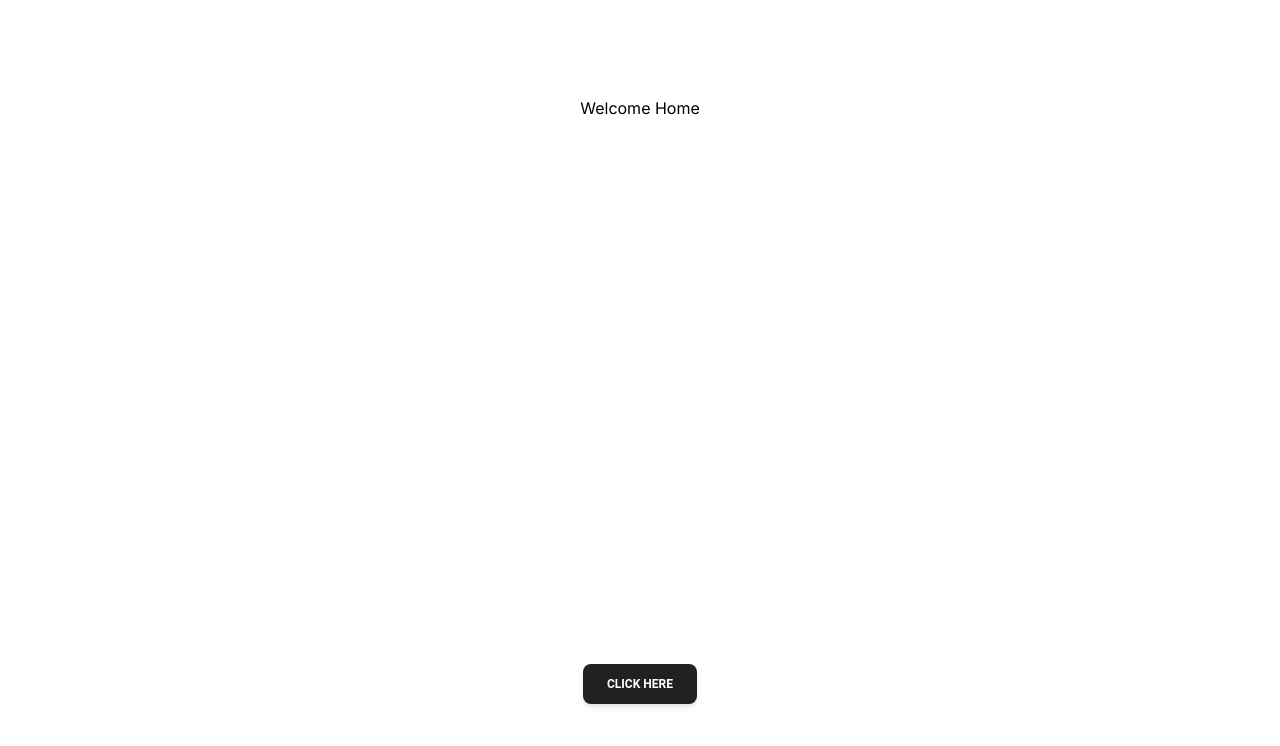
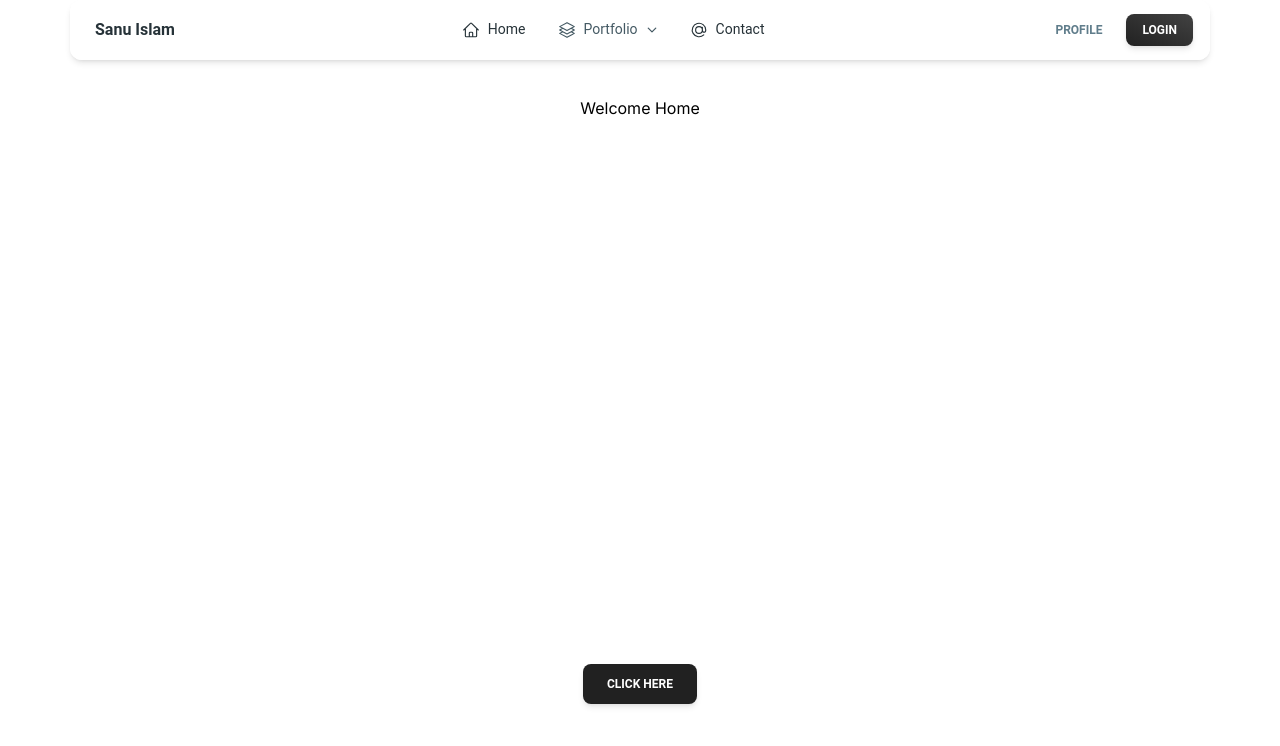
Before and after one commit to affsanu/sanu, a Next.js app: page / in a window 1280 px wide. Shown: the top 746 px of the page. Built offline with nearby package versions, Linux system fonts and the light colour scheme.

Commit message:
Navbar Add

```diff
--- /dev/null
+++ b/app/components/layouts/TopNav.jsx
@@ -0,0 +1,285 @@
+'use client';
+import React from "react";
+import {
+    Navbar,
+    Collapse,
+    Typography,
+    Button,
+    IconButton,
+    List,
+    ListItem,
+    Menu,
+    MenuHandler,
+    MenuList,
+    MenuItem,
+    Chip,
+} from "@material-tailwind/react";
+import {
+    ChevronDownIcon,
+    AtSymbolIcon,
+    HomeIcon,
+    Bars3Icon,
+    XMarkIcon,
+    IdentificationIcon,
+    ChatBubbleOvalLeftIcon,
+    BriefcaseIcon,
+    PencilSquareIcon,
+    Square3Stack3DIcon,
+    RocketLaunchIcon,
+    PhotoIcon,
+    ShoppingBagIcon,
+    GiftIcon,
+} from "@heroicons/react/24/outline";
+import Link from "next/link";
+
+const colors = {
+    blue: "bg-blue-50 text-blue-500",
+    orange: "bg-orange-50 text-orange-500",
+    green: "bg-green-50 text-green-500",
+    "blue-gray": "bg-blue-gray-50 text-blue-gray-500",
+    purple: "bg-purple-50 text-purple-500",
+    teal: "bg-teal-50 text-teal-500",
+    cyan: "bg-cyan-50 text-cyan-500",
+    pink: "bg-pink-50 text-pink-500",
+};
+
+const navListMenuItems = [
+    {
+        color: "green",
+        icon: BriefcaseIcon,
+        title: (
+            <div className="flex items-center gap-1">
+                Works{" "}
+                <Chip
+                    size="sm"
+                    color="green"
+                    variant="ghost"
+                    value="Programing"
+                    className="capitalize"
+                />
+            </div>
+        ),
+        link: "/works",
+        description: "We are always looking for talented people. Join us!",
+    },
+    {
+        color: "orange",
+        icon: ChatBubbleOvalLeftIcon,
+        title: "Service",
+        link: "/service",
+        description: "News and writings, press releases, and resources",
+    },
+    {
+        color: "purple",
+        icon: RocketLaunchIcon,
+        title: "Products",
+        link: "/products",
+        description: "Checkout our products that helps a startup running.",
+    },
+    {
+        color: "blue-gray",
+        icon: PencilSquareIcon,
+        title: "Blog",
+        link: "/blog",
+        description: "All the stuff that we dan from legal made us add.",
+    },
+    {
+        color: "teal",
+        icon: PhotoIcon,
+        title: "Gallery",
+        link: "/gallery",
+        description: "Set of beautiful icons that you can use in your project.",
+    },
+    {
+        color: "cyan",
+        icon: ShoppingBagIcon,
+        title: "Shop",
+        link: "/shop",
+        description: "High quality UI Kits helps you to 2x faster.",
+    },
+    {
+        color: "blue",
+        icon: IdentificationIcon,
+        title: "About me",
+        link: "/about",
+        description: "Learn about our story and our mission statement.",
+    },
+    {
+        color: "pink",
+        icon: GiftIcon,
+        title: "Open Source",
+        link: "/chat",
+        description: "List of all our open-source projects, it's all free.",
+    },
+];
+
+function NavListMenu() {
+    const [isMenuOpen, setIsMenuOpen] = React.useState(false);
+    const [isMobileMenuOpen, setIsMobileMenuOpen] = React.useState(false);
+
+    const renderItems = navListMenuItems.map(
+        ({ icon, title, description, color, link }, key) => (
+            <a href={link} key={key}>
+                <MenuItem className="flex items-center gap-3 rounded-lg">
+                    <div className={`rounded-lg p-5 ${colors[color]}`}>
+                        {React.createElement(icon, {
+                            strokeWidth: 2,
+                            className: "h-6 w-6",
+                        })}
+                    </div>
+                    <div>
+                        <Typography
+                            variant="h6"
+                            color="blue-gray"
+                            className="flex items-center text-sm"
+                        >
+                            {title}
+                        </Typography>
+                        <Typography variant="small" color="gray" className="font-normal">
+                            {description}
+                        </Typography>
+                    </div>
+                </MenuItem>
+            </a>
+        )
+    );
+
+    return (
+        <React.Fragment>
+            <Menu
+                open={isMenuOpen}
+                handler={setIsMenuOpen}
+                offset={{ mainAxis: 20 }}
+                placement="bottom"
+                allowHover={true}
+            >
+                <MenuHandler>
+                    <Typography as="div" variant="small" className="font-normal">
+                        <ListItem
+                            className="flex items-center gap-2 py-2 pr-4"
+                            selected={isMenuOpen || isMobileMenuOpen}
+                            onClick={() => setIsMobileMenuOpen((cur) => !cur)}
+                        >
+                            <Square3Stack3DIcon className="h-[18px] w-[18px]" />
+                            Portfolio
+                            <ChevronDownIcon
+                                strokeWidth={2.5}
+                                className={`hidden h-3 w-3 transition-transform lg:block ${isMenuOpen ? "rotate-180" : ""
+                                    }`}
+                            />
+                            <ChevronDownIcon
+                                strokeWidth={2.5}
+                                className={`block h-3 w-3 transition-transform lg:hidden ${isMobileMenuOpen ? "rotate-180" : ""
+                                    }`}
+                            />
+                        </ListItem>
+                    </Typography>
+                </MenuHandler>
+                <MenuList className="hidden max-w-screen-xl rounded-xl lg:block">
+                    <ul className="grid grid-cols-4 gap-y-2">{renderItems}</ul>
+                </MenuList>
+            </Menu>
+            <div className="block lg:hidden">
+                <Collapse open={isMobileMenuOpen}>{renderItems}</Collapse>
+            </div>
+        </React.Fragment>
+    );
+}
+
+function NavList() {
+    return (
+        <List className="mt-4 mb-6 p-0 lg:mt-0 lg:mb-0 lg:flex-row lg:p-1">
+            <Link href="/">
+                <Typography
+                    as="li"
+                    variant="small"
+                    color="blue-gray"
+                    className="font-normal"
+                >
+                    <ListItem className="flex items-center gap-2 py-2 pr-4">
+                        <HomeIcon className="h-[18px] w-[18px]" />
+                        Home
+                    </ListItem>
+                </Typography>
+            </Link>
+            <NavListMenu />
+            <Link href="/contact">
+                <Typography
+                    as="li"
+                    variant="small"
+                    color="blue-gray"
+                    className="font-normal"
+                >
+                    <ListItem className="flex items-center gap-2 py-2 pr-4">
+                        <AtSymbolIcon className="h-[18px] w-[18px]" />
+                        Contact
+                    </ListItem>
+                </Typography>
+            </Link>
+        </List>
+    );
+}
+
+export default function TopNav() {
+    const [openNav, setOpenNav] = React.useState(false);
+
+    React.useEffect(() => {
+        window.addEventListener(
+            "resize",
+            () => window.innerWidth >= 960 && setOpenNav(false)
+        );
+    }, []);
+
+    return (
+        <Navbar className="fixed inset-x-0 top-0 z-50 mx-auto max-w-screen-xl px-4 py-2">
+            <div className="flex items-center justify-between text-blue-gray-900">
+                <Typography
+                    as="a"
+                    href="/"
+                    variant="h6"
+                    className="mr-4 cursor-pointer py-1.5 lg:ml-2"
+                >
+                    Sanu Islam
+                </Typography>
+                <div className="hidden lg:block">
+                    <NavList />
+                </div>
+                <div className="hidden gap-2 lg:flex">
+                    <Button variant="text" size="sm" color="blue-gray">
+                        Profile
+                    </Button>
+                    <Link href='/login'>
+                        <Button variant="gradient" size="sm">
+                            Login
+                        </Button>
+                    </Link>
+                </div>
+                <IconButton
+                    variant="text"
+                    color="blue-gray"
+                    className="lg:hidden"
+                    onClick={() => setOpenNav(!openNav)}
+                >
+                    {openNav ? (
+                        <XMarkIcon className="h-6 w-6" strokeWidth={2} />
+                    ) : (
+                        <Bars3Icon className="h-6 w-6" strokeWidth={2} />
+                    )}
+                </IconButton>
+            </div>
+            <Collapse open={openNav}>
+                <NavList />
+                <div className="flex w-full flex-nowrap items-center gap-2 lg:hidden">
+                    <Button variant="outlined" size="sm" color="blue-gray" fullWidth>
+                        Profile
+                    </Button>
+                    <Link href='/login'>
+                        <Button variant="gradient" size="sm" fullWidth>
+                            Login
+                        </Button>
+                    </Link>
+                </div>
+            </Collapse>
+        </Navbar>
+    );
+}
--- a/app/layout.jsx
+++ b/app/layout.jsx
@@ -1,6 +1,7 @@
 import './globals.css'
 import { Inter } from 'next/font/google'
 import { ThemeProvider } from './components/Material';
+import TopNav from './components/layouts/TopNav';
 const inter = Inter({ subsets: ['latin'] })
 
 export const metadata = {
@@ -13,6 +14,7 @@ export default function RootLayout({ children }) {
     <html lang="en">
       <body className={inter.className}>
         <ThemeProvider>
+          <TopNav />
           {children}
         </ThemeProvider>
       </body>
--- a/package.json
+++ b/package.json
@@ -9,6 +9,7 @@
     "lint": "next lint"
   },
   "dependencies": {
+    "@heroicons/react": "^2.0.18",
     "@material-tailwind/react": "^2.0.1",
     "autoprefixer": "10.4.14",
     "bcryptjs": "^2.4.3",
@@ -20,6 +21,8 @@
     "postcss": "8.4.23",
     "react": "18.2.0",
     "react-dom": "18.2.0",
-    "tailwindcss": "3.3.2"
+    "react-toastify": "^9.1.3",
+    "tailwindcss": "3.3.2",
+    "typewriter-effect": "^2.19.0"
   }
 }
```
Also changed, not shown: 1 other file (tests, documents, lock files or other folders).
